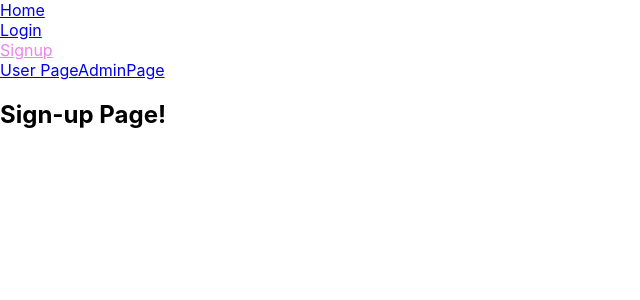
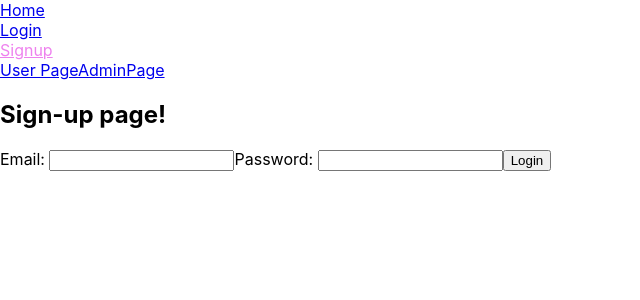
Before and after one commit to hide-tech/itransition, a React (Create React App) app in the folder client/: page /signup in a window 1280 px wide. Shown: the top 300 px of the page, without its empty margins (0-640 px from the left). Built offline with nearby package versions, Linux system fonts and the light colour scheme.

Commit message:
made sign-up and login page

```diff
--- a/client/src/components/Login.jsx
+++ b/client/src/components/Login.jsx
@@ -1,10 +1,12 @@
 import { useLocation, useNavigate } from "react-router-dom";
 import { useAuth } from "./context/useAuth";
+import { serverApi } from "./server/ServerApi"
+import { handleLogError } from "./server/ErrorHandler";
 
 const Login = () => {
     const navigate = useNavigate()
     const location = useLocation()
-    const { login } = useAuth()
+    const { login, setFailed } = useAuth()
 
     const fromPage = location.state?.from?.pathname || "/"
 
@@ -14,7 +16,22 @@ const Login = () => {
         const username = event.target.usname.value
         const password = event.target.pwd.value
 
-        login({username, password}, () => navigate(fromPage, {replace: true}))
+        serverApi.authenticate(username, password)
+        .then(response => {
+            if (response.status === '200'){
+                serverApi.getUserByEmail(username, password, username)
+                .then(response => {
+                    const getUser = response.data
+                    login(getUser, () => navigate(fromPage, {replace: true}))
+                }).catch(error => {
+                    handleLogError(error)
+                    setFailed(true)
+                })
+            }
+        }).catch(error => {
+            handleLogError(error)
+            setFailed(true)
+        })
     }
 
     return (
--- a/client/src/components/Signup.jsx
+++ b/client/src/components/Signup.jsx
@@ -1,8 +1,37 @@
+import { useNavigate, useLocation } from "react-router-dom";
+import { handleLogError } from "./server/ErrorHandler";
+import { serverApi } from "./server/ServerApi"
+
 const Signup = () => {
+    const navigate = useNavigate()
+    const location = useLocation()
+
+    const handleSubmit = (event) => {
+        event.preventDefault()
+
+        const email = event.target.email.value
+        const password = event.target.pwd.value
+
+        serverApi.signup({email, password})
+        .then(() => navigate('/'))
+        .catch(error => {
+            handleLogError(error)
+            setFailed(true)
+        })
+    }
 
     return (
         <div className="sign-up">
-            <h2>Sign-up Page!</h2>
+            <h2>Sign-up page!</h2>
+            <form onSubmit={handleSubmit}>
+                <label>
+                    Email: <input name="email" />
+                </label>
+                <label>
+                    Password: <input name="pwd" />
+                </label>
+                <button type="submit">Login</button>
+            </form>
         </div>
     );
 }
--- a/client/src/components/context/AuthProvider.jsx
+++ b/client/src/components/context/AuthProvider.jsx
@@ -4,6 +4,7 @@ export const AuthContext = createContext(null)
 
 export const AuthProvider = ({children}) => {
     const [user, setUser] = useState(null)
+    const [isFailed, setFailed] = useState(false)
 
     const login = (newUser, cb) => {
         setUser(newUser)
@@ -15,7 +16,7 @@ export const AuthProvider = ({children}) => {
         cb()
     }
 
-    const value = { user, login, logout }
+    const value = { user, login, logout, setFailed }
 
     return <AuthContext.Provider value={value}>
         {children}
--- a/client/src/components/server/ServerApi.jsx
+++ b/client/src/components/server/ServerApi.jsx
@@ -64,10 +64,10 @@ function getUserById(user, userId) {
   })
 }
 
-function getUserByEmail(user, email) {
+function getUserByEmail(username, password, email) {
   return instance.get('/api/users/name/'+email, {
     headers: { 'Content-type': 'application/json',
-    'Authorization': basicAuth(user) }
+    'Authorization': bsAuth(username, password) }
   })
 }
 
@@ -234,3 +234,7 @@ const instance = axios.create({
 function basicAuth(user) {
   return `Basic ${user.authdata}`
 }
+
+function bsAuth(username, password){
+  return 'Basic ';
+}
```
